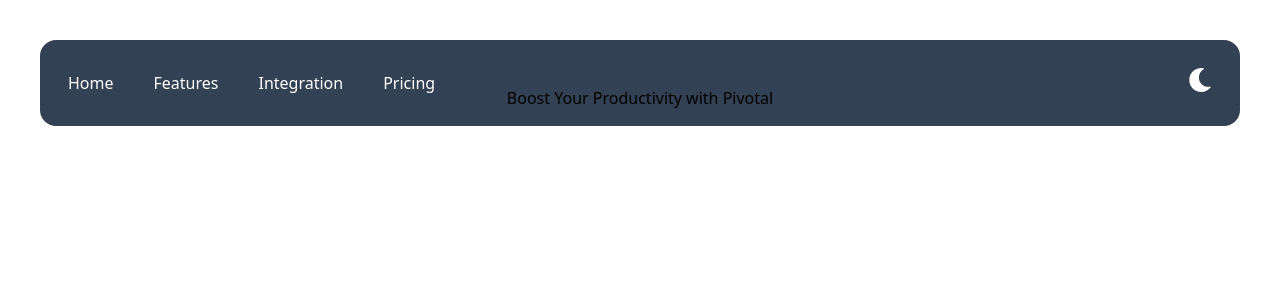
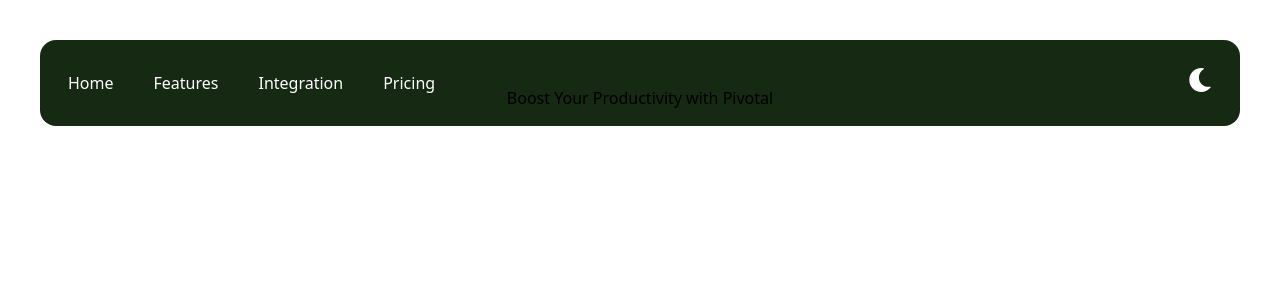
Before and after one commit to BrightLoop/pivotal, a React (Vite) app in the folder frontend/: page / in a window 1280 px wide. Shown: the top 300 px of the page. Built offline with nearby package versions, Linux system fonts and the light colour scheme.

Commit message:
Header changes

```diff
--- a/frontend/src/components/Components.css
+++ b/frontend/src/components/Components.css
@@ -0,0 +1,3 @@
+.header-home {
+  background-color: #162913;
+}
--- a/frontend/src/components/Header.jsx
+++ b/frontend/src/components/Header.jsx
@@ -1,5 +1,6 @@
 import React, { useState } from "react";
 import { FaSun, FaMoon } from "react-icons/fa";
+import "./Components.css";
 const Header = () => {
   const [isDarkMode, setIsDarkMode] = useState(false);
 
@@ -8,7 +9,7 @@ const Header = () => {
     document.body.classList.toggle("dark-mode", !isDarkMode);
   };
   return (
-    <div className="bg-slate-700 flex justify-between items-center  p-7 sticky top-10 rounded-2xl">
+    <div className=" flex justify-between items-center  p-7 sticky top-10 rounded-2xl header-home">
       <div className="header">
         <ul className="flex gap-10 text-white">
           <li>Home</li>
```
